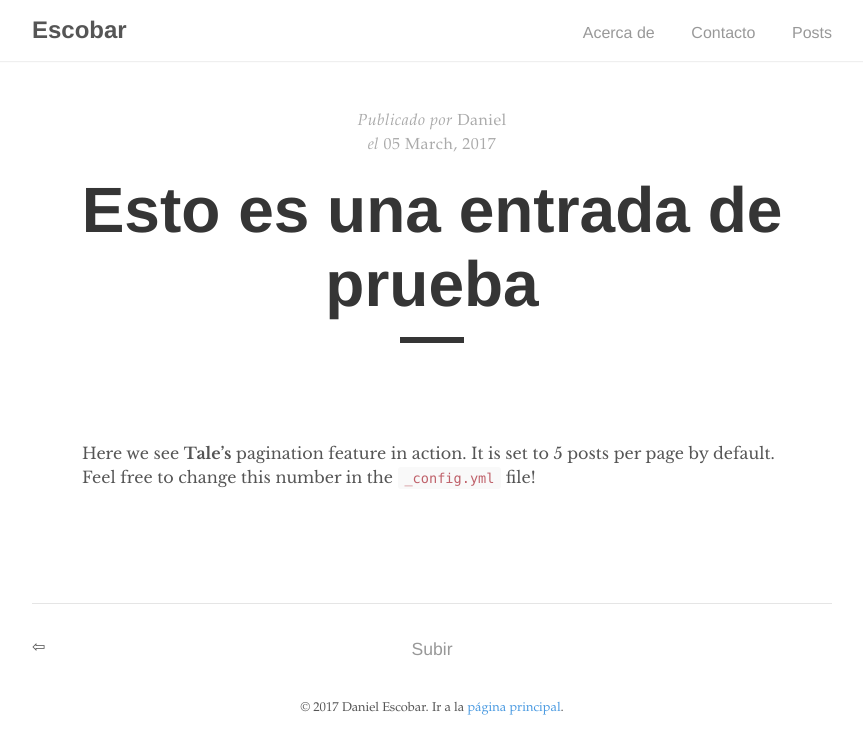
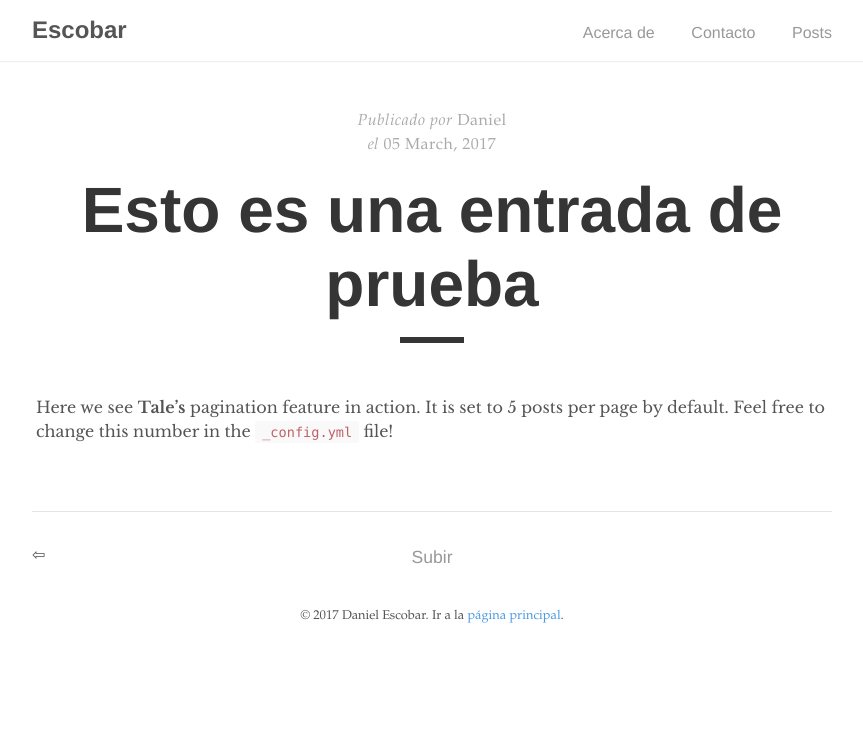
Before and after one commit to daeshu/tale, a Jekyll site: the page built from _posts/2017-03-05-pagination-post.md, in a window 1280 px wide. Shown: the top 754 px of the page, without its empty margins (208-1071 px from the left). Built offline with Jekyll 4.4.1, drawn with Linux system fonts in a browser that asks for light colours.

Commit message:
Update _post.scss

```diff
--- a/_sass/_post.scss
+++ b/_sass/_post.scss
@@ -30,7 +30,7 @@
   p {
     margin: 0 0 1rem;
     text-align: left;
-    padding: 50px;
+    padding: 4px;
 
   }
 
```
